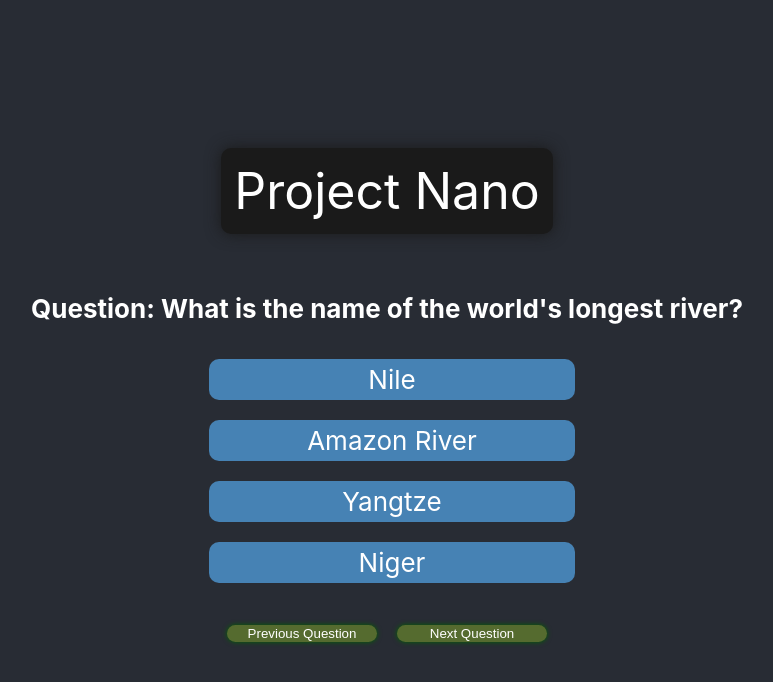
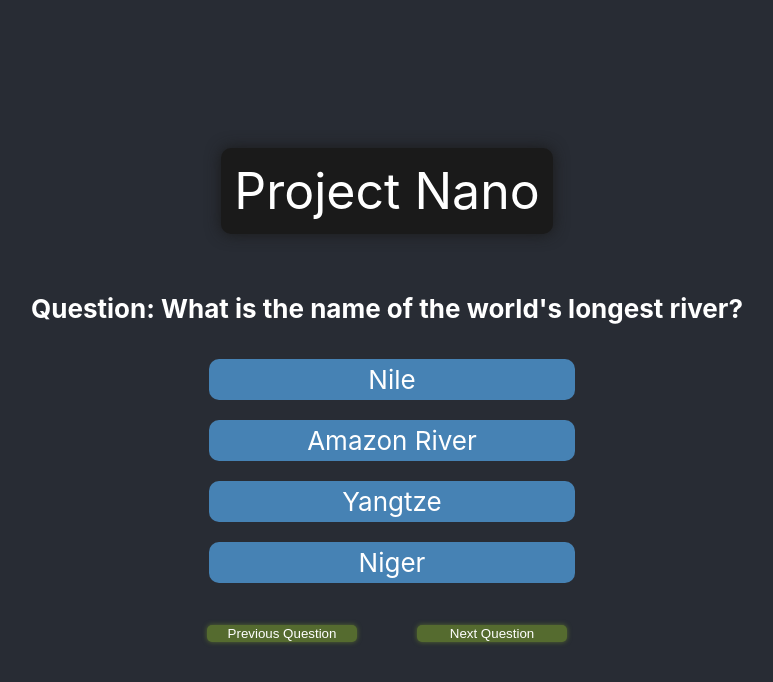
Before and after one commit to David-Goru/ProjectNano, a React (Create React App) app in the folder projectnano/: page / in a window 1280 px wide. Shown: the top 682 px of the page, without its empty margins (253-1026 px from the left). Built offline with nearby package versions, Linux system fonts and the light colour scheme.

Commit message:
Improved buttons style

```diff
--- a/projectnano/src/Components/App.css
+++ b/projectnano/src/Components/App.css
@@ -19,10 +19,10 @@
 
 .App-button {
     background-color: darkolivegreen;
-    box-shadow: 0 0 5px darkgreen;
-    border-radius: 10px;
+    box-shadow: 0 0 5px darkolivegreen;
+    border-radius: 5px;
     border-width: 0px;
     color: white;
-    margin: 10px;
+    margin: 10px 30px 10px 30px;
     width: 150px;
 }
```
